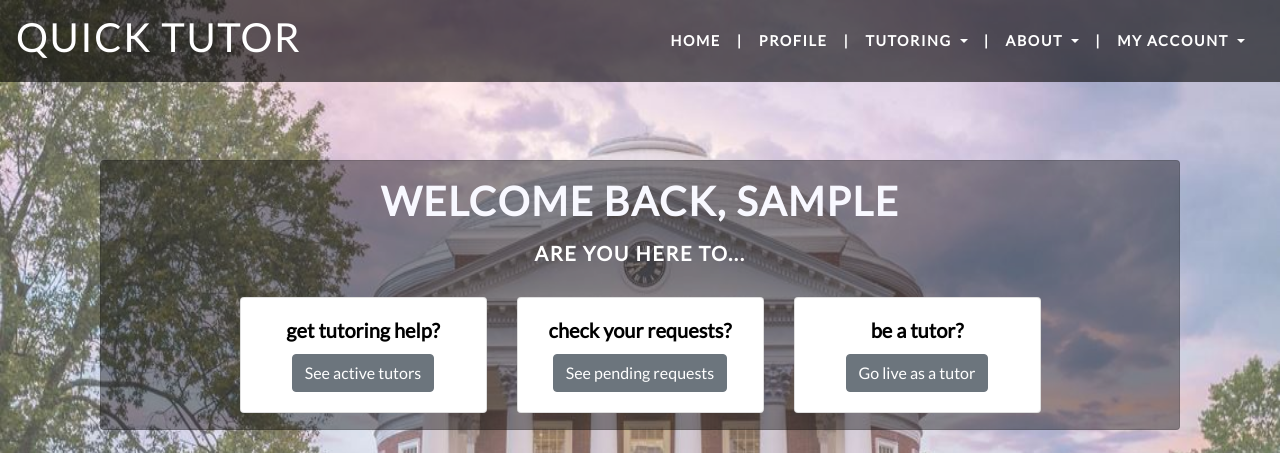
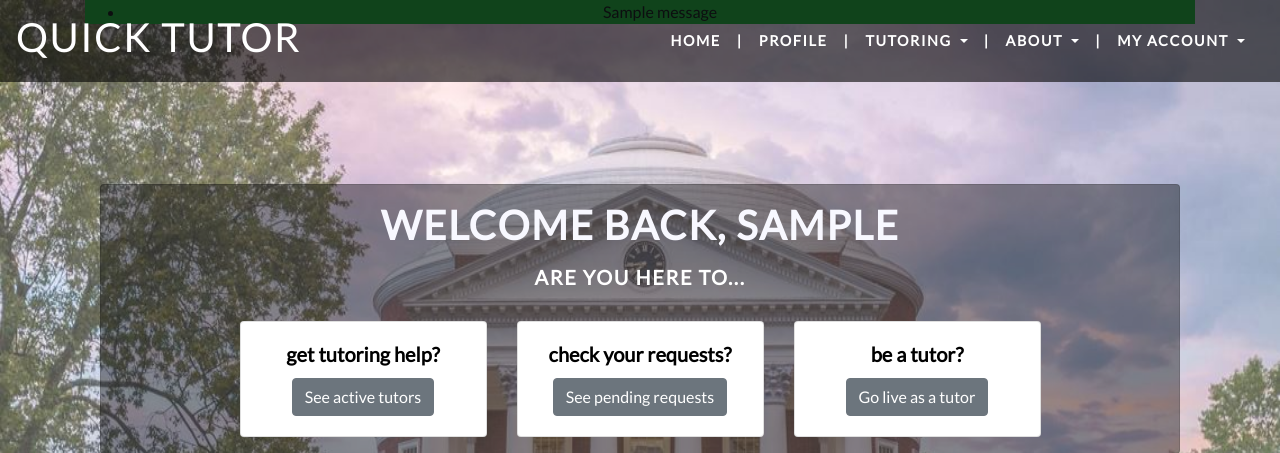
Before and after one commit to belengrimaldi/CS3240-QuickTutor, a Django app: page / in a window 1280 px wide. Shown: the top 453 px of the page. Run offline with Django 3.2, Linux system fonts and the light colour scheme; a user stored in the database is signed in; tables that the repository leaves empty hold one stand-in row (values such as "Sample post"); one stand-in notice (Sample message) is shown; some libraries are stand-ins or nearby versions.

Commit message:
messaging notifications

```diff
--- a/user/models.py
+++ b/user/models.py
@@ -40,6 +40,7 @@ class Message(models.Model):
     receiver = models.ForeignKey(User, related_name="receiver", on_delete=models.CASCADE)
     msg_content = models.TextField(verbose_name='message content', max_length=400, blank=True)
     created_at = models.TimeField(default=timezone.now)
+    read = models.BooleanField(default=False)
 
 
 class Fill_Out_Sheet(models.Model):
--- a/user/templates/home.html
+++ b/user/templates/home.html
@@ -4,6 +4,15 @@
 
 <head>
     <link rel="stylesheet" type="text/css" href="{% static 'user\homeMain.css' %}">
+    {% if messages %}
+    <ul class="bg-success ">
+        <div class="text-center">
+            {% for message in messages %}
+            <li{% if message.tags %} class="{{ message.tags }}"{% endif %}>{{ message }}</li>
+            {% endfor %}
+        </div>
+    </ul>
+    {% endif %}
 </head>
 
 
--- a/user/views.py
+++ b/user/views.py
@@ -22,6 +22,20 @@ stripe.api_key = settings.STRIPE_SECRET_KEY
 def Home(request):
     available_tutors = Profile.objects.filter(active_tutor=True)
     template = loader.get_template('home.html')
+
+    count = 0
+    msgs = Message.objects.filter(receiver=request.user)
+    for msg in msgs:
+        if (msg.read == False):
+            count += 1
+
+    if (count > 1):
+        messages.info(request, f'You have ' + str(count) + ' new messages')
+
+    if (count == 1):
+        messages.info(request, f'You have ' + str(count) + ' new message')
+
+
     return render(request, 'home.html')
 
 
@@ -160,10 +174,6 @@ def Messaging(request):
     page_number = request.GET.get('page')
     page_obj = paginator.get_page(page_number)
 
-#    context = {
- #       'pen_pals': pen_pals,
- #   }
-
     return render(request, 'send.html', {'page_obj': page_obj})
 
 @login_required
@@ -197,6 +207,10 @@ def CorLog(request, pal_username):
         coris.append(i)
 
     coris.sort(key=(lambda x: x.created_at), reverse=True)
+
+    for message in allMsg:
+        message.read = True
+        message.save()
 
     context = {
         'coris': coris,
```
Also changed, not shown: user/migrations/0002_message_read.py (added).
